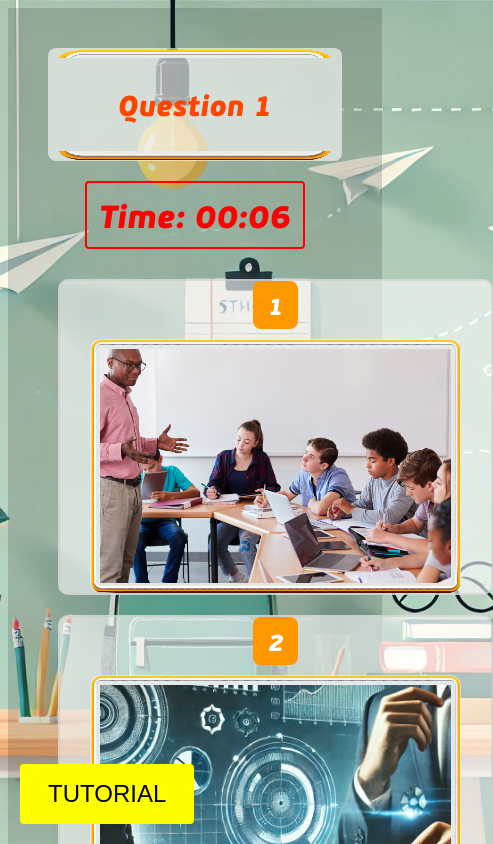
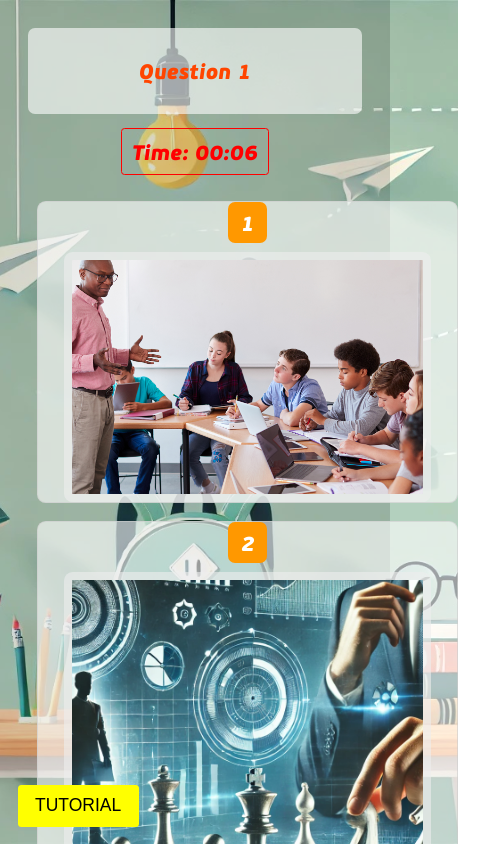
Before and after one commit to kavirlltran/game, a plain HTML site: page index.html in a window 390 px wide. Both pictures are taken after a click on the button "Start". Shown: the top 844 px of the page, 493 px wide, since content can reach past the window. Drawn offline with Linux system fonts and the light colour scheme.

Commit message:
Update index.html

```diff
--- a/index.html
+++ b/index.html
@@ -11,7 +11,11 @@
       src: url('FS PFBeauSansPro-BlackItalic.ttf') format('truetype');
     }
 
-    /* Áp dụng font và in đậm cho toàn bộ nội dung */
+    /* Cài đặt cơ bản */
+    :root {
+      font-size: 16px;
+    }
+
     body {
       font-family: 'FS PFBeauSansPro', sans-serif;
       font-weight: bold;
@@ -19,9 +23,10 @@
       background-size: cover;
       color: #333;
       text-align: center;
-      padding: 20px;
+      padding: 1.25rem;
       font-size: 1.3rem;
       position: relative;
+      margin: 0;
     }
     body::after {
       content: "";
@@ -50,41 +55,41 @@
       display: none;
     }
 
-    /* NHẠC NỀN */
+    /* Ẩn nhạc nền */
     audio#bgMusic {
       display: none;
     }
 
-    /* KHUNG CHỮ – sử dụng ảnh "text.png" làm viền */
+    /* Khung chữ */
     .text-container {
-      border: 10px solid transparent;
-      border-image: url('text.png') 30 stretch;
-      padding: 15px;
-      border-radius: 8px;
-      max-width: 800px;
-      margin: 0 auto 20px;
+      border: 0.625rem solid transparent;
+      border-image: url('text.png') 1.875rem stretch;
+      padding: 0.9375rem;
+      border-radius: 0.5rem;
+      max-width: 50rem;
+      margin: 0 auto 1.25rem;
       background: rgba(255,255,255,0.6);
       color: #00008B;
     }
 
-    /* TIMER */
+    /* Timer */
     #timerDisplay {
       font-size: 2rem;
       font-weight: bold;
       color: red;
-      margin: 15px auto;
-      padding: 8px 12px;
-      border: 2px solid red;
-      border-radius: 4px;
+      margin: 0.9375rem auto;
+      padding: 0.5rem 0.75rem;
+      border: 0.125rem solid red;
+      border-radius: 0.25rem;
       width: fit-content;
       animation: fadeIn 1s ease-out;
     }
 
-    /* MÀN HÌNH */
+    /* Màn hình */
     .screen {
       display: none;
       min-height: 100vh;
-      padding: 20px;
+      padding: 1.25rem;
       animation: fadeIn 1s ease-out;
     }
     .active {
@@ -92,8 +97,8 @@
     }
 
     h1, h2, p {
-      max-width: 800px;
-      margin: 10px auto;
+      max-width: 50rem;
+      margin: 0.625rem auto;
     }
     h1 {
       font-size: 2rem;
@@ -105,36 +110,36 @@
       color: #ff4500;
     }
 
-    /* NÚT chung */
+    /* Nút chung */
     .btn {
-      padding: 12px 24px;
-      margin: 10px;
+      padding: 0.75rem 1.5rem;
+      margin: 0.625rem;
       cursor: pointer;
       background: #0077cc;
       color: #fff;
       border: none;
-      border-radius: 4px;
+      border-radius: 0.25rem;
       font-size: 1.2rem;
       transition: transform 0.2s, box-shadow 0.2s;
     }
     .btn:hover {
       transform: scale(1.05);
-      box-shadow: 0 4px 10px rgba(0,0,0,0.3);
+      box-shadow: 0 0.25rem 0.625rem rgba(0,0,0,0.3);
     }
     .btn:disabled {
       background: #aaa;
       cursor: not-allowed;
     }
 
-    /* VÙNG CHỨA ẢNH */
+    /* Vùng chứa ảnh */
     #imageWrapper {
       display: grid;
       grid-template-columns: repeat(3, 1fr);
-      gap: 20px;
-      padding: 10px;
+      gap: 1.25rem;
+      padding: 0.625rem;
       animation: fadeIn 1s ease-out;
-      max-width: 1200px;
-      margin: 20px auto;
+      max-width: 75rem;
+      margin: 1.25rem auto;
     }
 
     .image-item {
@@ -142,31 +147,31 @@
       flex-direction: column;
       align-items: center;
       background: rgba(255,255,255,0.6);
-      border: 2px solid rgba(204,204,204,0.6);
-      padding: 0 30px;
-      border-radius: 10px;
+      border: 0.125rem solid rgba(204,204,204,0.6);
+      padding: 0 1.875rem;
+      border-radius: 0.625rem;
     }
 
     .number-label {
       background: #ff9800;
       color: #fff;
-      padding: 6px 14px;
-      border-radius: 8px;
+      padding: 0.375rem 0.875rem;
+      border-radius: 0.5rem;
       font-weight: bold;
       font-size: 1.5rem;
-      margin-bottom: 10px;
+      margin-bottom: 0.625rem;
       animation: bounce 1s;
     }
 
-    /* Container ảnh sử dụng ảnh "pic.png" làm viền */
+    /* Container ảnh */
     .image-container {
       position: relative;
       width: 100%;
-      max-width: 1365px;
+      max-width: 85.3125rem;
       aspect-ratio: 1365 / 858;
-      border: 10px solid transparent;
-      border-image: url('pic.png') 30 stretch;
-      border-radius: 10px;
+      border: 0.625rem solid transparent;
+      border-image: url('pic.png') 1.875rem stretch;
+      border-radius: 0.625rem;
       overflow: hidden;
       background: rgba(238,238,238,0.6);
       cursor: pointer;
@@ -174,7 +179,7 @@
     }
     .image-container:hover {
       transform: scale(1.02);
-      box-shadow: 0 6px 12px rgba(0,0,0,0.3);
+      box-shadow: 0 0.375rem 0.75rem rgba(0,0,0,0.3);
     }
     .image-container img {
       width: 100%;
@@ -185,7 +190,7 @@
       transform-origin: center center;
     }
 
-    /* Lớp che sử dụng ảnh "che.png" */
+    /* Lớp che ảnh */
     .cover {
       position: absolute;
       top: 0;
@@ -219,20 +224,20 @@
 
     /* Nút Next và Back */
     #backBtn, #nextBtn {
-      margin-top: 20px;
+      margin-top: 1.25rem;
       animation: fadeIn 1s ease-out;
     }
 
-    /* Nút TUTORIAL */
+    /* Nút Tutorial */
     #tutorialBtn {
       position: fixed;
-      bottom: 20px;
-      left: 20px;
-      padding: 16px 28px;
+      bottom: 1.25rem;
+      left: 1.25rem;
+      padding: 1rem 1.75rem;
       background: #ff0;
       color: #000;
       border: none;
-      border-radius: 4px;
+      border-radius: 0.25rem;
       font-size: 1.5rem;
       cursor: pointer;
       z-index: 100;
@@ -240,26 +245,26 @@
     }
     #tutorialBtn:hover {
       transform: scale(1.1);
-      box-shadow: 0 2px 8px rgba(0,0,0,0.3);
+      box-shadow: 0 0.125rem 0.5rem rgba(0,0,0,0.3);
     }
 
-    /* Modal TUTORIAL */
+    /* Modal Tutorial */
     #tutorialModal {
       position: fixed;
       top: 50%;
       left: 50%;
       transform: translate(-50%, -50%) scale(0.8);
       background: rgba(255, 255, 255, 0.95);
-      border: 3px solid rgba(179,212,252,0.8);
-      border-radius: 8px;
-      max-width: 500px;
+      border: 0.1875rem solid rgba(179,212,252,0.8);
+      border-radius: 0.5rem;
+      max-width: 31.25rem;
       width: 90%;
-      padding: 20px;
+      padding: 1.25rem;
       z-index: 1000;
       opacity: 0;
       pointer-events: none;
       transition: all 0.5s ease;
-      box-shadow: 0 8px 20px rgba(0,0,0,0.3);
+      box-shadow: 0 0.5rem 1.25rem rgba(0,0,0,0.3);
       display: none;
     }
     #tutorialModal.show {
@@ -269,19 +274,19 @@
       pointer-events: auto;
     }
     #tutorialModal h3 {
-      margin-bottom: 10px;
+      margin-bottom: 0.625rem;
       color: #0077cc;
     }
     #tutorialModal p {
       text-align: left;
       line-height: 1.5;
-      margin-bottom: 20px;
+      margin-bottom: 1.25rem;
       color: #000;
     }
     #closeTutorial {
       position: absolute;
-      top: 10px;
-      right: 15px;
+      top: 0.625rem;
+      right: 0.9375rem;
       font-size: 1.5rem;
       font-weight: bold;
       color: #0077cc;
@@ -295,8 +300,8 @@
     }
     @keyframes bounce {
       0%, 20%, 50%, 80%, 100% { transform: translateY(0); }
-      40% { transform: translateY(-10px); }
-      60% { transform: translateY(-5px); }
+      40% { transform: translateY(-0.625rem); }
+      60% { transform: translateY(-0.3125rem); }
     }
     @keyframes pulse {
       0% { transform: scale(1); }
@@ -304,26 +309,36 @@
       100% { transform: scale(1); }
     }
 
-    /* Responsive */
+    /* Responsive styles */
     @media (max-width: 768px) {
       #imageWrapper {
         grid-template-columns: 1fr;
-        gap: 20px;
+        gap: 1.25rem;
       }
       .image-container {
         width: 90vw;
         aspect-ratio: auto;
       }
     }
+    @media (max-width: 480px) {
+      :root { font-size: 14px; }
+      body { padding: 0.75rem; }
+      .text-container { padding: 0.75rem; margin-bottom: 1rem; }
+      h1 { font-size: 1.8rem; }
+      h2 { font-size: 1.5rem; }
+      .btn { font-size: 1rem; padding: 0.5rem 1rem; }
+      #timerDisplay { font-size: 1.5rem; }
+      #tutorialBtn { font-size: 1.25rem; padding: 0.75rem 1.25rem; }
+    }
   </style>
 </head>
 <body>
-  <!-- Nhạc nền tự động chạy (không phát nhạc khi nhấn Start) -->
+  <!-- Nhạc nền (không phát khi nhấn Start) -->
   <audio id="bgMusic" src="music.mp3" loop></audio>
   <!-- Audio tiktak -->
   <audio id="tiktakAudio" src="tiktak.mp3"></audio>
 
-  <!-- Nút TUTORIAL -->
+  <!-- Nút Tutorial -->
   <button id="tutorialBtn">TUTORIAL</button>
 
   <!-- Màn hình Start -->
@@ -331,7 +346,7 @@
     <div class="text-container">
       <h1>SECRET WINDOW</h1>
       <p>
-        B1: Nhấn <span style="font-weight: bold; border: 2px solid #0077cc; padding: 5px 10px; border-radius: 4px;">Start</span> để vào game;<br>
+        B1: Nhấn <span style="font-weight: bold; border: 0.125rem solid #0077cc; padding: 0.3125rem 0.625rem; border-radius: 0.25rem;">Start</span> để vào game;<br>
         B2: Học sinh sẽ quan sát hình ảnh được mở ra từ ô cửa trong khoảng thời gian đã chọn,
         sau đó ô cửa đóng lại và hiển thị flashcard từ vựng/âm thanh. Nhiệm vụ của học sinh là ghi nhớ đúng từ đó nằm trong ô cửa nào và đập tay vào đúng ô cửa đó.
       </p>
@@ -349,12 +364,12 @@
     <!-- Nút Back và Next -->
     <button class="btn" id="backBtn" disabled>Back</button>
     <button class="btn" id="nextBtn" disabled>Next</button>
-    <!-- Modal TUTORIAL -->
+    <!-- Modal Tutorial -->
     <div id="tutorialModal">
       <span id="closeTutorial">×</span>
       <h3>TUTORIAL</h3>
       <p>
-        B1: Nhấn <strong style="border: 2px solid #0077cc; padding: 5px 10px; border-radius: 4px;">Start</strong> để vào game.<br>
+        B1: Nhấn <strong style="border: 0.125rem solid #0077cc; padding: 0.3125rem 0.625rem; border-radius: 0.25rem;">Start</strong> để vào game.<br>
         B2: Học sinh sẽ quan sát hình ảnh được mở ra từ ô cửa trong khoảng thời gian đã chọn. Sau khi thời gian kết thúc, ô cửa đóng lại và hiển thị flashcard từ vựng/âm thanh. Nhiệm vụ của học sinh là ghi nhớ đúng từ đó nằm trong ô cửa nào và đập tay vào đúng ô cửa đó.
       </p>
     </div>
@@ -541,7 +556,7 @@
           // Khi click vào ảnh, ẩn lớp che của container đó để hiện đáp án
           cover.classList.remove("show");
 
-          // Nếu đã có đáp án được lưu (đã trả lời đúng) thì không cho thay đổi
+          // Nếu đáp án đã được lưu (đã trả lời đúng) thì không cho thay đổi
           if (userAnswers[currentQuestionIndex]) return;
 
           if (imgSrc === q.correct) {
@@ -551,7 +566,7 @@
             score++;
             answerSelected = true;
             userAnswers[currentQuestionIndex] = imgSrc;
-            // Chỉ mở container được chọn, không lật hết các ảnh khác
+            // Chỉ mở container được chọn
             container.style.pointerEvents = "none";
             nextBtn.disabled = false;
           } else {
@@ -596,7 +611,7 @@
               clearInterval(timerInterval);
               tiktakAudio.pause();
               tiktakAudio.currentTime = 0;
-              // Khi hết thời gian, hiển thị lớp che lên các ảnh (chỉ nếu chưa chọn đáp án đúng)
+              // Khi hết thời gian, hiển thị lớp che lên các ảnh (nếu chưa chọn đáp án đúng)
               showAllCovers();
               canSelect = true;
               questionTitle.textContent = `Question ${currentQuestionIndex + 1}: ${q.word}`;
```
